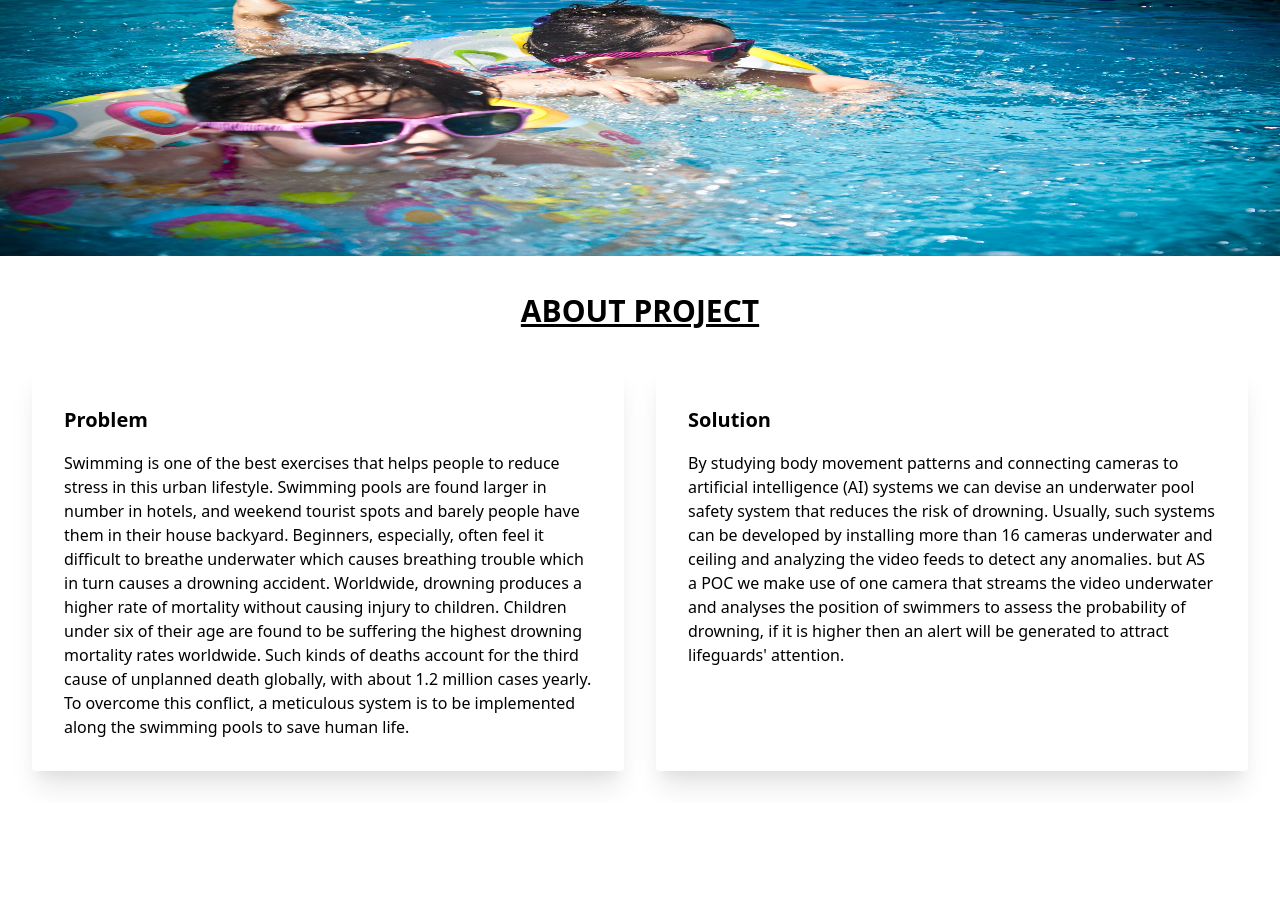
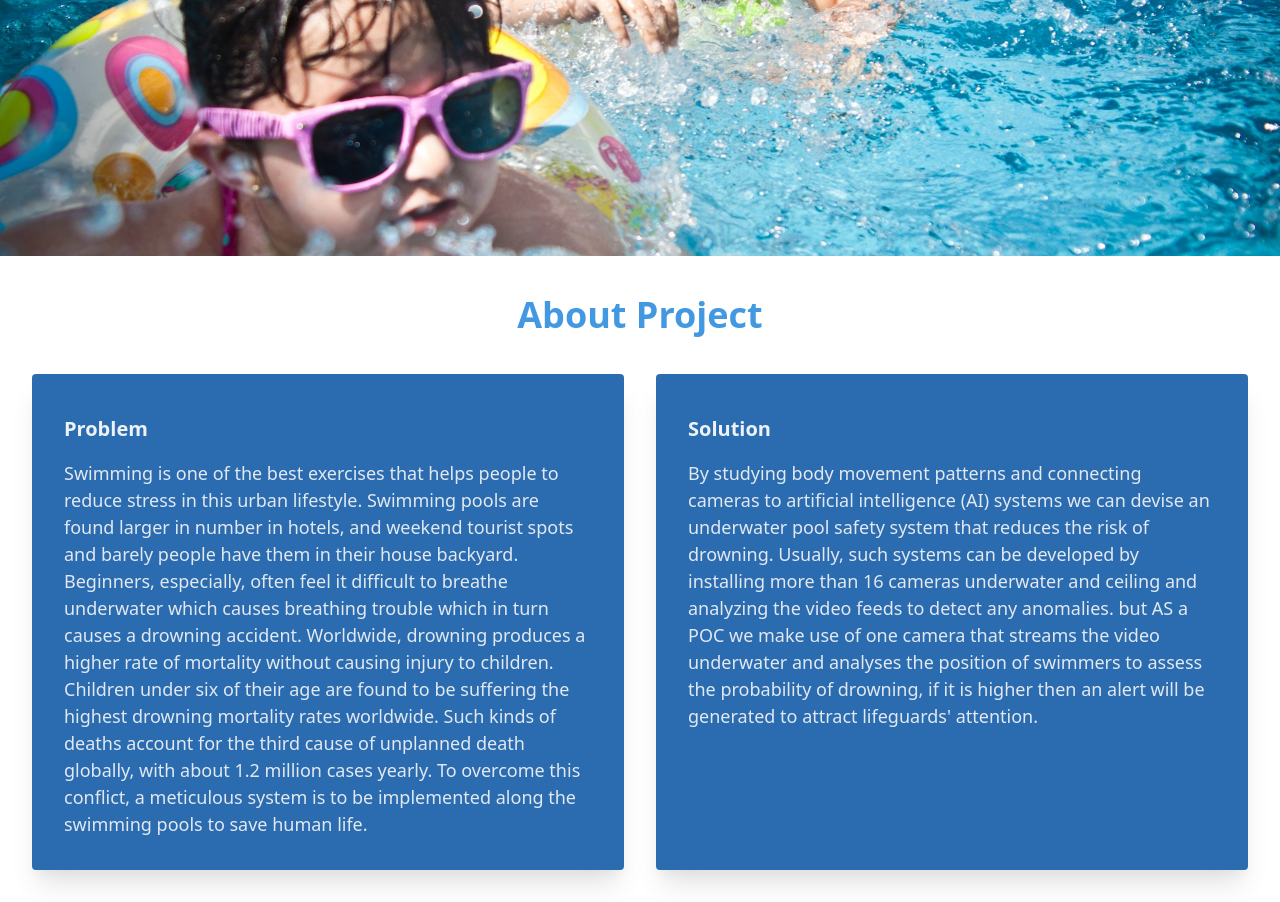
Before and after one commit to IBM-EPBL/IBM-Project-665-1658313554, a Flask app: page / in a window 1280 px wide. Shown: the part 78-980 px from the top of the page. Before the commit the page ends 864 px from the top, so only its background shows below. Run offline with Flask 2, Linux system fonts and the light colour scheme.

Commit message:
changed the appearance of index page

```diff
--- a/Project Development Phase/Sprint 4/VirtualEye/templates/index.html
+++ b/Project Development Phase/Sprint 4/VirtualEye/templates/index.html
@@ -1,12 +1,12 @@
 {% extends 'base.html' %}
 
 {% block main %}
-<img class="w-full h-64" src="{{url_for('static', filename='img/background.jpg')}}">
-<p class="font-bold text-3xl px-8 pt-8 underline" style="text-align: center">ABOUT PROJECT</p>
+<img class="w-full h-64 object-cover" src="{{url_for('static', filename='img/background.jpg')}}">
+<p class="font-bold text-4xl px-8 pt-8 text-blue-500" style="text-align: center">About Project</p>
 <div class="grid grid-cols-2">
-	<div class="flex-col bg-white shadow-xl rounded px-8 pt-10 pb-8 m-8 mr-4">
-		<p class="m-auto text-xl font-semibold mb-4">Problem</p>
-		<p>
+	<div class="flex-col bg-blue-700 shadow-xl rounded px-8 pt-10 pb-8 m-8 mr-4">
+		<p class="m-auto text-xl font-semibold mb-4 text-gray-200">Problem</p>
+		<p class="text-gray-300 text-lg">
 			Swimming is one of the best exercises that helps people to reduce stress in this urban lifestyle.
 			Swimming pools are found larger in number in hotels, and weekend tourist spots and barely people have
 			them in their house backyard. Beginners, especially, often feel it difficult to breathe underwater which
@@ -17,9 +17,9 @@
 			meticulous system is to be implemented along the swimming pools to save human life.
 		</p>
 	</div>
-	<div class="flex-col bg-white shadow-xl rounded px-8 pt-10 pb-8 m-8 ml-4">
-	<p class="m-auto text-xl font-semibold mb-4">Solution</p>
-	<p>
+	<div class="flex-col bg-blue-700 shadow-xl rounded px-8 pt-10 pb-8 m-8 ml-4">
+	<p class="m-auto text-xl font-semibold mb-4 text-gray-200">Solution</p>
+	<p class="text-gray-300 text-lg">
 	By studying body movement patterns and connecting cameras to artificial intelligence (AI) systems we can
 	devise an underwater pool safety system that reduces the risk of drowning. Usually, such systems can be
 	developed by installing more than 16 cameras underwater and ceiling and analyzing the video feeds to
```
